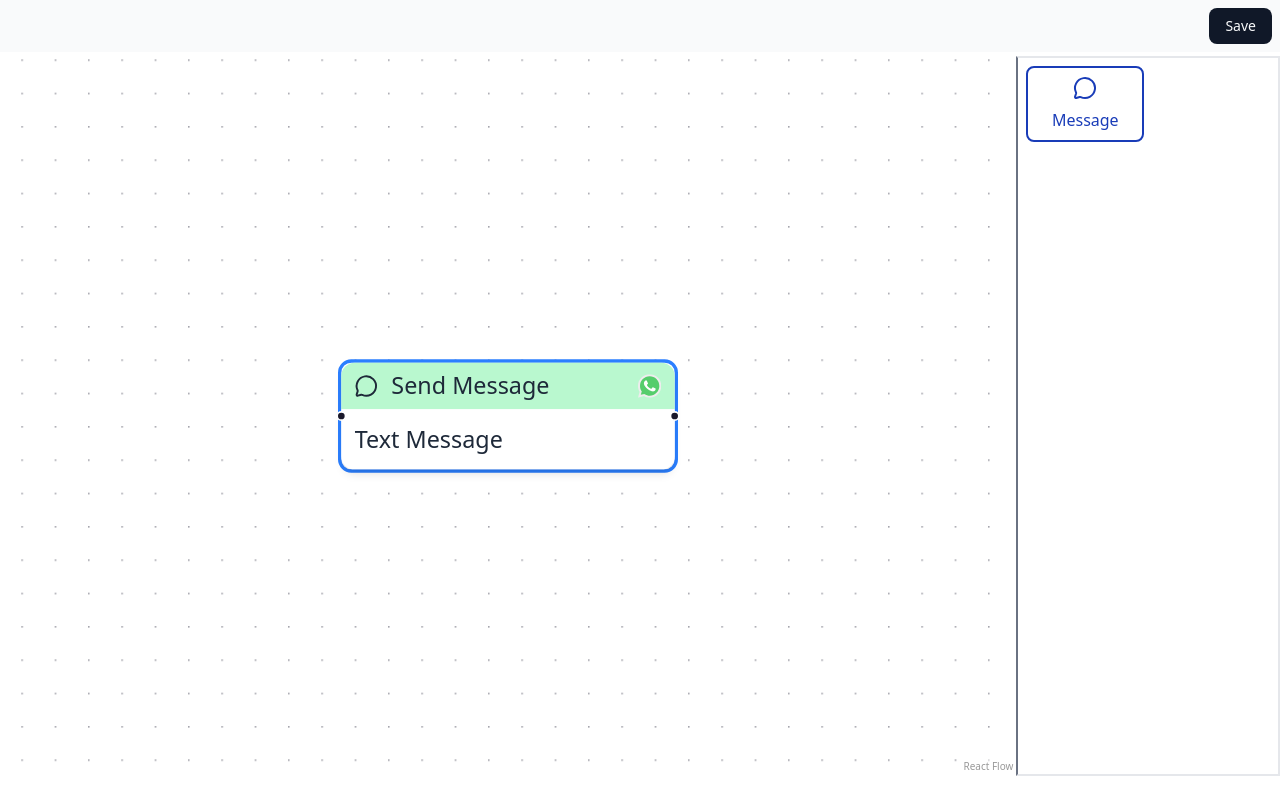
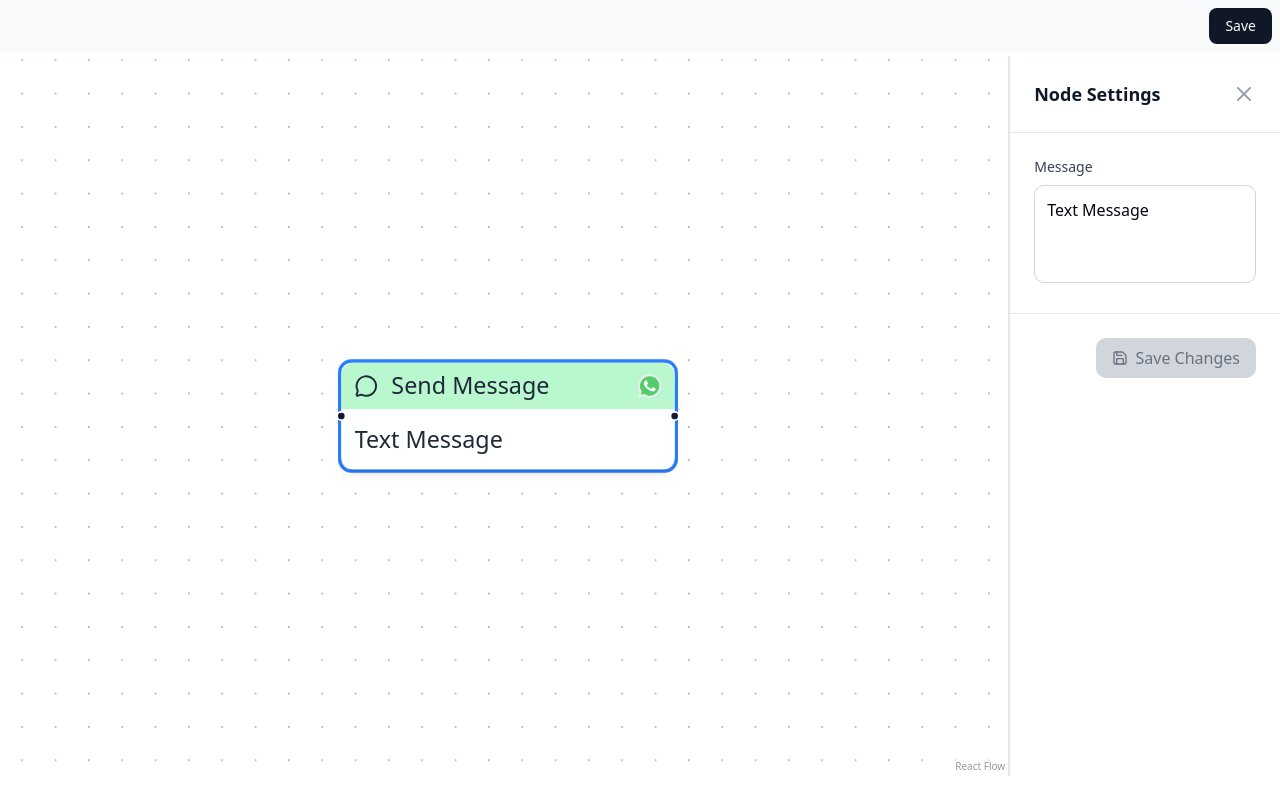
Before and after one commit to Arup3201/chatbot-flow-builder, a React (Vite) app: page / in a window 1280 px wide. Both pictures are taken after a click on the element 341 px from the left and 416 px from the top of the page. Built offline with nearby package versions, Linux system fonts and the light colour scheme.

Commit message:
update: settings panel and save settings

```diff
--- a/src/App.tsx
+++ b/src/App.tsx
@@ -9,6 +9,7 @@ import {
   ReactFlowProvider,
   MarkerType,
 } from "@xyflow/react";
+import type { SettingType } from "./types/nodes";
 import { Button } from "./components/ui/button";
 import FlowBuilder from "./components/flow-builder";
 import "@xyflow/react/dist/style.css";
@@ -54,6 +55,31 @@ function App() {
     console.log("TODO");
   }
 
+  function handleSettingsSave(
+    nodeId: string,
+    nodeData,
+    settings: SettingType[]
+  ) {
+    setNodes((ndSnapshot) => {
+      const newSnapshot = [...ndSnapshot];
+      const nodeIndex = newSnapshot.findIndex((nd) => nd.id === nodeId);
+      if (nodeIndex === -1) {
+        alert("Node not registed in the store...");
+        return newSnapshot;
+      }
+
+      const newData = {};
+      settings.forEach(
+        (setting) => (newData[setting.field] = nodeData[setting.field])
+      );
+      newSnapshot[nodeIndex] = {
+        ...newSnapshot[nodeIndex],
+        data: { ...newData },
+      };
+      return newSnapshot;
+    });
+  }
+
   return (
     <div className="flex flex-col gap-1">
       <header className="flex justify-end p-2 bg-gray-50">
@@ -68,6 +94,7 @@ function App() {
             onNodesChange={onNodesChange}
             onEdgesChange={onEdgesChange}
             onConnect={onConnect}
+            onSettingsSave={handleSettingsSave}
           />
         </ReactFlowProvider>
       </main>
--- a/src/components/flow-builder.tsx
+++ b/src/components/flow-builder.tsx
@@ -1,16 +1,13 @@
 import { useState } from "react";
 import { useDroppable, DndContext, DragOverlay } from "@dnd-kit/core";
-import {
-  type Node,
-  Background,
-  ReactFlow,
-  useReactFlow,
-} from "@xyflow/react";
+import { type Node, Background, ReactFlow, useReactFlow } from "@xyflow/react";
 import NodesPanel, { PanelNode } from "./nodes-panel";
 import { NODES, nodeTypes } from "./nodes";
+import SettingsPanel from "./settings-panel";
 
-const FlowBuilder = ({ onDrop, ...props }) => {
+const FlowBuilder = ({ onDrop, onSettingsSave, ...props }) => {
   const [draggingNodeType, setDraggingNodeType] = useState(null);
+  const [selectedNode, setSelectedNode] = useState<Node | null>(null);
   const { screenToFlowPosition } = useReactFlow();
 
   const activePanelNode = NODES.find((nd) => nd.id === draggingNodeType);
@@ -24,6 +21,11 @@ const FlowBuilder = ({ onDrop, ...props }) => {
 
     if (!over) return;
 
+    if (!activePanelNode) {
+      alert("Invalid node type...");
+      return;
+    }
+
     const pointerPosition = event.activatorEvent || event.pointerPosition;
 
     const id = getId();
@@ -33,8 +35,8 @@ const FlowBuilder = ({ onDrop, ...props }) => {
         x: pointerPosition.pageX,
         y: pointerPosition.pageY,
       }),
-      type: "message",
-      data: { message: "text message" },
+      type: activePanelNode.id,
+      data: activePanelNode.data,
       origin: [0.5, 0.0],
     };
 
@@ -44,8 +46,21 @@ const FlowBuilder = ({ onDrop, ...props }) => {
 
   return (
     <DndContext onDragStart={handleDragStart} onDragEnd={handleNodeDrop}>
-      <Canvas {...props} />
-      <NodesPanel />
+      <Canvas
+        {...props}
+        onNodeClick={(_, node) => setSelectedNode(node)}
+      />
+      {selectedNode ? (
+        <SettingsPanel
+          nodeId={selectedNode.id}
+          settings={NODES.find((node) => node.id === selectedNode.type)?.settings}
+          nodeData={selectedNode.data}
+          onClose={() => setSelectedNode(null)}
+          onSave={onSettingsSave}
+        />
+      ) : (
+        <NodesPanel />
+      )}
       <DragOverlay>
         {activePanelNode && (
           <PanelNode
@@ -62,7 +77,14 @@ const FlowBuilder = ({ onDrop, ...props }) => {
 let id = 1;
 const getId = () => `${id++}`;
 
-const Canvas = ({ nodes, edges, onNodesChange, onEdgesChange, onConnect }) => {
+const Canvas = ({
+  nodes,
+  edges,
+  onNodesChange,
+  onEdgesChange,
+  onConnect,
+  onNodeClick,
+}) => {
   const { setNodeRef } = useDroppable({
     id: "canvas",
   });
@@ -82,6 +104,7 @@ const Canvas = ({ nodes, edges, onNodesChange, onEdgesChange, onConnect }) => {
         onNodesChange={onNodesChange}
         onEdgesChange={onEdgesChange}
         onConnect={onConnect}
+        onNodeClick={onNodeClick}
       >
         <Background />
       </ReactFlow>
--- a/src/components/nodes-panel.tsx
+++ b/src/components/nodes-panel.tsx
@@ -5,7 +5,7 @@ import { cn } from "@/lib/utils";
 
 const NodesPanel = () => {
   return (
-    <div className="p-2 grid grid-cols-2 grid-flow-row gap-2 border-2 border-l-gray-500">
+    <div className="p-2 grid grid-cols-2 grid-flow-row gap-2 border-2 border-l-gray-200">
       {NODES.map((nd) => (
         <DraggablePanelNode
           id={nd.id}
--- a/src/components/nodes.tsx
+++ b/src/components/nodes.tsx
@@ -20,7 +20,9 @@ const MessageNode = memo(({ data, isConnectable }: MessageNodeProps) => {
           </span>
           <img src={"whatsapp.svg"} height={14} width={14} />
         </div>
-        <div className="p-2 bg-white rounded-b-md text-sm text-gray-800">{data.message}</div>
+        <div className="p-2 bg-white rounded-b-md text-sm text-gray-800">
+          {data.message}
+        </div>
       </div>
       <Handle
         type="source"
@@ -36,6 +38,16 @@ const NODES: PanelNodeType[] = [
   {
     id: "message",
     title: "Message",
+    data: {
+      message: "Text message",
+    },
+    settings: [
+      {
+        field: "message",
+        title: "Message",
+        type: "text",
+      },
+    ],
     IconComponent: MessageCircle,
     component: MessageNode,
   },
--- /dev/null
+++ b/src/components/settings-panel.tsx
@@ -0,0 +1,150 @@
+import { useState, useEffect } from "react";
+import { X, Save } from "lucide-react";
+
+export default ({ nodeId, settings, onClose, nodeData, onSave }) => {
+  const [formData, setFormData] = useState({});
+  const [hasChanges, setHasChanges] = useState(false);
+
+  // Initialize form data with current node data
+  useEffect(() => {
+    if (nodeData && settings) {
+      const initialData = {};
+      settings.forEach((setting) => {
+        initialData[setting.field] = nodeData[setting.field] || "";
+      });
+      setFormData(initialData);
+    }
+  }, [nodeData, settings]);
+
+  // Handle input changes
+  const handleInputChange = (field, value) => {
+    setFormData((prev) => {
+      const newData = { ...prev, [field]: value };
+      setHasChanges(true);
+      return newData;
+    });
+  };
+
+  // Handle save
+  const handleSave = () => {
+    if (onSave) {
+      onSave(nodeId, formData, settings);
+    }
+    setHasChanges(false);
+  };
+
+  // Handle close with unsaved changes warning
+  const handleClose = () => {
+    if (hasChanges) {
+      if (
+        window.confirm(
+          "You have unsaved changes. Are you sure you want to close?"
+        )
+      ) {
+        onClose();
+      }
+    } else {
+      onClose();
+    }
+  };
+
+  // Render input based on setting type
+  const renderInput = (setting) => {
+    const value = formData[setting.field] || "";
+
+    switch (setting.type) {
+      case "text":
+        return (
+          <textarea
+            value={value}
+            onChange={(e) => handleInputChange(setting.field, e.target.value)}
+            className="w-full p-3 border border-gray-300 rounded-lg focus:ring-2 focus:ring-blue-500 focus:border-transparent resize-none"
+            placeholder={`Enter ${setting.title.toLowerCase()}...`}
+            rows={3}
+          />
+        );
+
+      case "number":
+        return (
+          <input
+            type="number"
+            value={value}
+            onChange={(e) => handleInputChange(setting.field, e.target.value)}
+            className="w-full p-3 border border-gray-300 rounded-lg focus:ring-2 focus:ring-blue-500 focus:border-transparent"
+            placeholder={`Enter ${setting.title.toLowerCase()}...`}
+          />
+        );
+
+      default:
+        return (
+          <input
+            type="text"
+            value={value}
+            onChange={(e) => handleInputChange(setting.field, e.target.value)}
+            className="w-full p-3 border border-gray-300 rounded-lg focus:ring-2 focus:ring-blue-500 focus:border-transparent"
+            placeholder={`Enter ${setting.title.toLowerCase()}...`}
+          />
+        );
+    }
+  };
+
+  if (!settings || settings.length === 0) {
+    return (
+      <div className="border-b-2 border-gray-200">
+        <div className="p-6 text-center">
+          <h3 className="text-lg font-semibold text-gray-900 mb-4">
+            No Settings Available
+          </h3>
+          <p className="text-gray-600 mb-6">
+            This node doesn't have any configurable settings.
+          </p>
+        </div>
+      </div>
+    );
+  }
+
+  return (
+      <div className="border-l-2 border-l-gray-200">
+        {/* Header */}
+        <div className="flex items-center justify-between p-6 border-b border-gray-200">
+          <h3 className="text-lg font-semibold text-gray-900">Node Settings</h3>
+          <button
+            onClick={handleClose}
+            className="text-gray-400 hover:text-gray-600 transition-colors"
+          >
+            <X size={24} />
+          </button>
+        </div>
+
+        {/* Content */}
+        <div className="p-6 overflow-y-auto max-h-[calc(90vh-140px)]">
+          <div className="space-y-6">
+            {settings.map((setting) => (
+              <div key={setting.field} className="space-y-2">
+                <label className="block text-sm font-medium text-gray-700">
+                  {setting.title}
+                </label>
+                {renderInput(setting)}
+              </div>
+            ))}
+          </div>
+        </div>
+
+        {/* Footer */}
+        <div className="flex items-center justify-end gap-3 p-6 border-t border-gray-200">
+          <button
+            onClick={handleSave}
+            disabled={!hasChanges}
+            className={`flex items-center gap-2 px-4 py-2 rounded-lg transition-colors ${
+              hasChanges
+                ? "bg-blue-500 hover:bg-blue-600 text-white"
+                : "bg-gray-300 text-gray-500 cursor-not-allowed"
+            }`}
+          >
+            <Save size={16} />
+            Save Changes
+          </button>
+        </div>
+      </div>
+  );
+};
--- a/src/types/nodes.ts
+++ b/src/types/nodes.ts
@@ -1,12 +1,20 @@
-type PanelNodeType = {
-  id: string;
-  IconComponent: React.ElementType
+type SettingType = {
+  field: string;
   title: string;
-  component: React.ElementType
-}
+  type: "text" | "number";
+};
 
 type MessageDataType = {
   message: string;
+}
+
+type PanelNodeType = {
+  id: string;
+  IconComponent: React.ElementType;
+  title: string;
+  settings: SettingType[];
+  data: MessageDataType;
+  component: React.ElementType;
 };
 
 interface MessageNodeProps {
@@ -14,4 +22,4 @@ interface MessageNodeProps {
   isConnectable: boolean;
 }
 
-export type { PanelNodeType, MessageDataType, MessageNodeProps };
+export type { SettingType, PanelNodeType, MessageDataType, MessageNodeProps };
```
